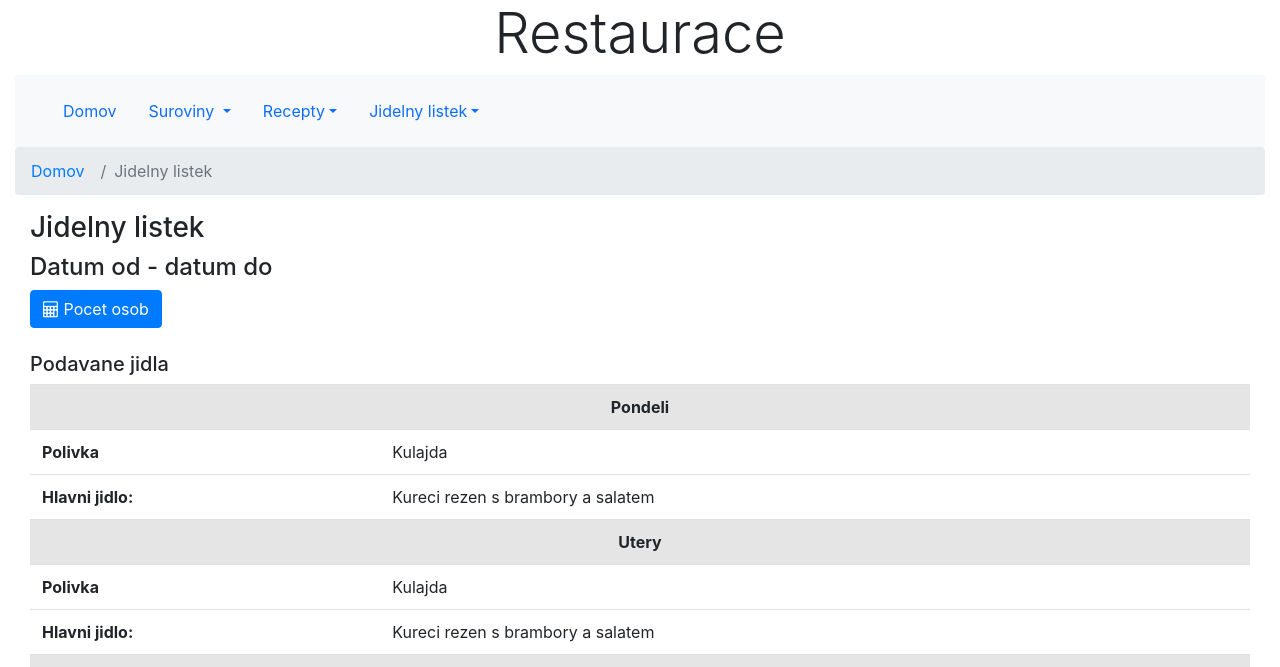
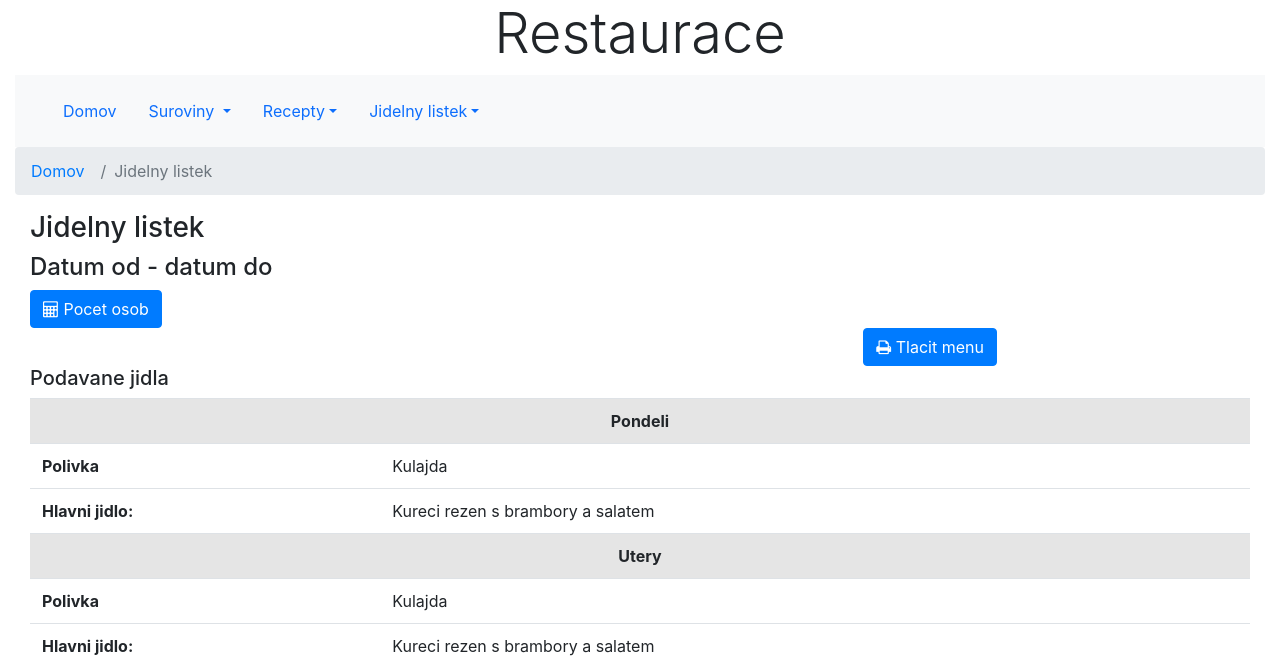
Before and after one commit to samod1/restauracia, a PHP site: page /detail_jedalneho_listku.php in a window 1280 px wide. Shown: the top 667 px of the page. Run offline with PHP 8.4, Linux system fonts and the light colour scheme; some libraries are stand-ins or nearby versions.

Commit message:
Pridanie nefunkcneho tlacidla k tlaci.

```diff
--- a/detail_jedalneho_listku.php
+++ b/detail_jedalneho_listku.php
@@ -23,6 +23,10 @@ include "widgets/navbar.php";
                     </form>
                 </div>
             </div>
+        </div>
+        <div class="col"></div>
+        <div class="col">
+            <a href="#" class="btn btn-primary"><i class="fa fa-print"></i> Tlacit menu</a>
         </div>
     </div>
     <h5>Podavane jidla</h5>
```
